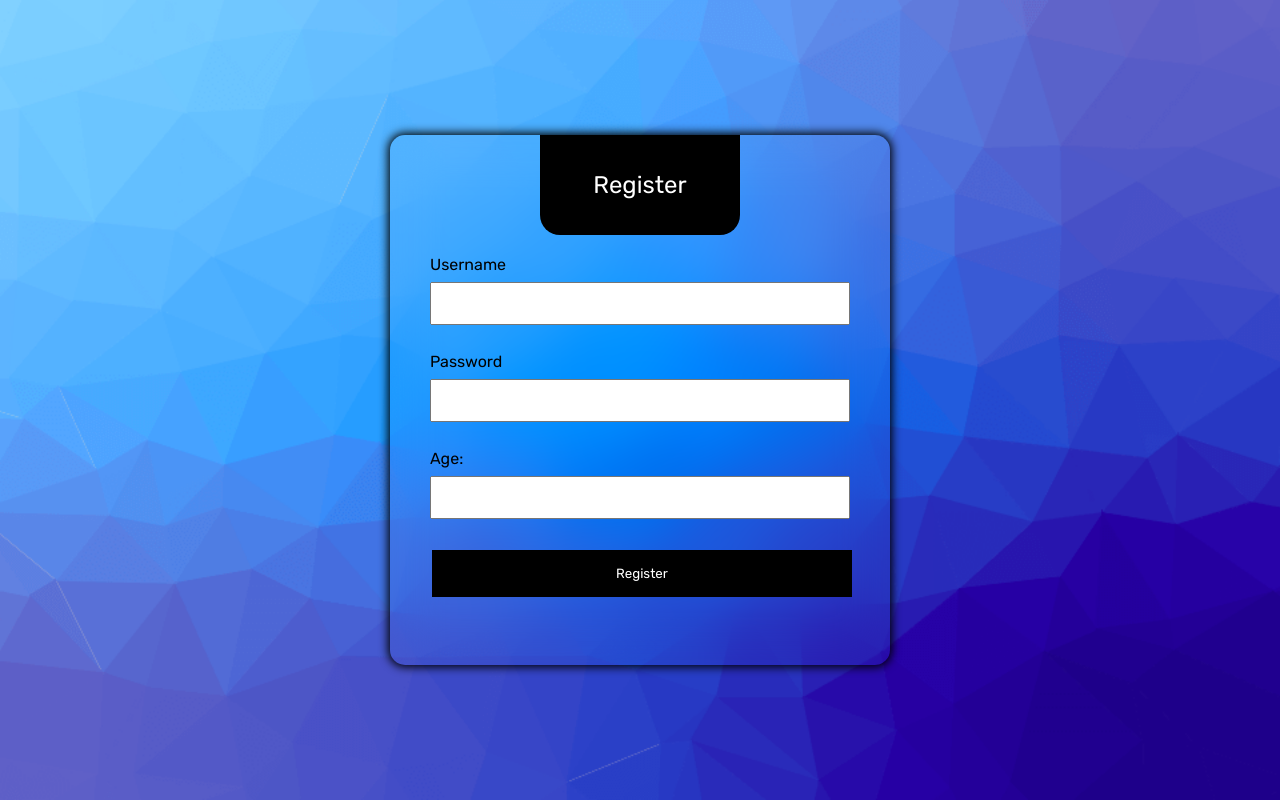
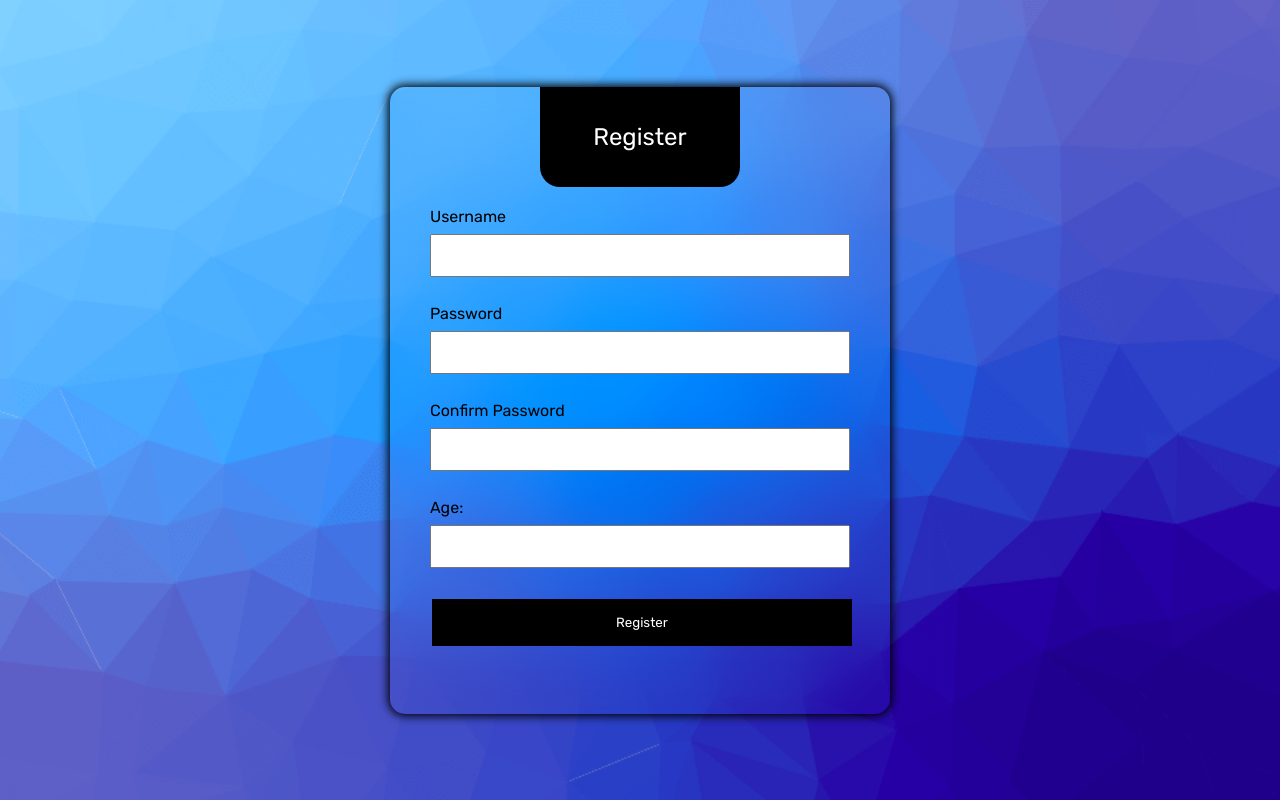
Before and after one commit to Kesterholtem21/StoryStream, a Flask app: page /register/ in a window 1280 px wide. Run offline with Flask 3, Linux system fonts and the light colour scheme.

Commit message:
update confirm password

```diff
--- a/Forms.py
+++ b/Forms.py
@@ -7,6 +7,7 @@ class RegisterForm(FlaskForm):
     # TODO fill this out
     username = StringField("Username", validators=[InputRequired()])
     password = StringField("Password", validators=[InputRequired(), Length(min=8, max=12)])
+    confirmPassword = StringField("Confirm Password", validators=[InputRequired(), Length(min=8, max=12)])
     age = IntegerField("Age: ", validators=[InputRequired()])
     submit = SubmitField("Register")
 
--- a/templates/register.html
+++ b/templates/register.html
@@ -26,6 +26,11 @@
                 <div>{{ form.password() }}</div>
             </div>
         <br>
+            <div id="confirmPassword">
+                <div>{{ form.confirmPassword.label }}</div>
+                <div>{{ form.confirmPassword() }}</div>
+            </div>
+        <br>
             <div id="age">
                 <div>{{form.age.label}}</div>
                 <div>{{form.age()}}</div>
```
